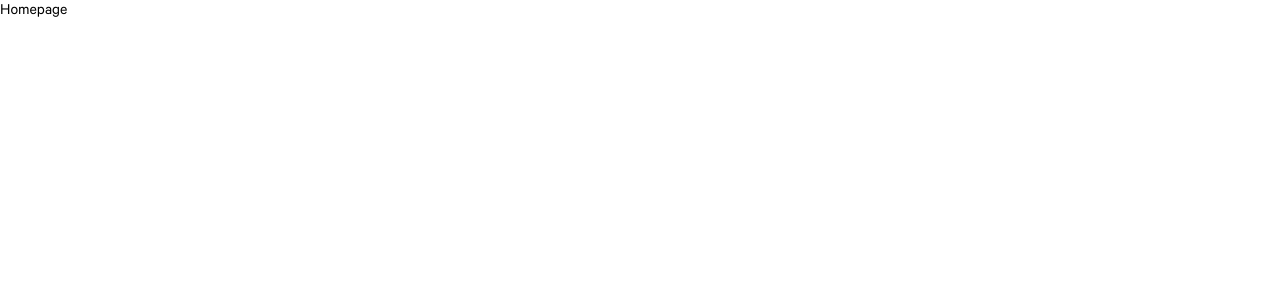
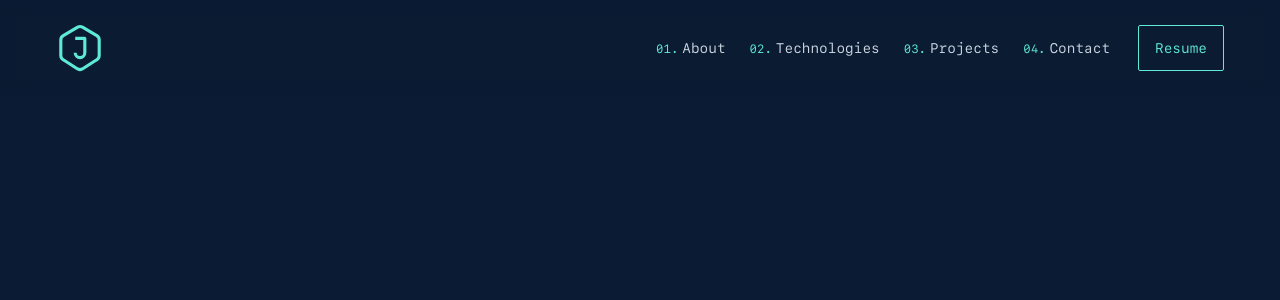
Before and after one commit to JPaulDev/personal-portfolio, a Next.js app: page / in a window 1280 px wide. Shown: the top 300 px of the page. Built offline with nearby package versions, Linux system fonts and the light colour scheme.

Commit message:
Add page header

```diff
--- /dev/null
+++ b/src/components/common/Header.tsx
@@ -0,0 +1,88 @@
+import { Logo } from '@components/icons';
+import { Link } from '@components/ui';
+import clsx from 'clsx';
+import useScrollDirection from 'hooks/useScrollDirection';
+import { useEffect, useState } from 'react';
+
+interface NavLink {
+  name: string;
+  href: string;
+}
+
+const NAV_LINKS = [
+  {
+    name: 'About',
+    href: '#about',
+  },
+  {
+    name: 'Technologies',
+    href: '#technologies',
+  },
+  {
+    name: 'Projects',
+    href: '#projects',
+  },
+  {
+    name: 'Contact',
+    href: '#contact',
+  },
+];
+
+export default function Header() {
+  const scrollDirection = useScrollDirection();
+  const [scrolledToTop, setScrolledToTop] = useState(true);
+
+  const handleScroll = () => {
+    setScrolledToTop(window.scrollY < 30);
+  };
+
+  useEffect(() => {
+    window.addEventListener('scroll', handleScroll);
+
+    return () => {
+      window.removeEventListener('scroll', handleScroll);
+    };
+  }, []);
+
+  return (
+    <header
+      className={clsx(
+        'fixed flex w-full items-center bg-[#0b1b33d0] px-6 backdrop-blur transition-all duration-500 md:px-8 lg:px-14',
+        !scrolledToTop && scrollDirection === 'up' ? 'h-20 shadow-xl' : 'h-24',
+        !scrolledToTop &&
+          scrollDirection === 'down' &&
+          '-translate-y-full shadow-xl'
+      )}
+    >
+      <nav className="flex w-full items-center justify-between">
+        <Link className="group" href="/" aria-label="Home" title="Home">
+          <Logo className="stroke-teal-300 group-hover:fill-teal-300/10 group-focus:fill-teal-300/10" />
+        </Link>
+
+        <div className="hidden items-center font-mono text-sm md:flex">
+          <ol className="flex gap-2 [counter-reset:section]">
+            {NAV_LINKS.map((link: NavLink) => (
+              <li key={link.name}>
+                <Link
+                  className="block p-2 text-slate-300 transition-colors [counter-increment:section] before:mr-1 before:text-xs before:text-teal-300 before:content-['0'counter(section)'.'] hover:text-teal-300 focus:text-teal-300"
+                  href={link.href}
+                  scroll={false}
+                >
+                  {link.name}
+                </Link>
+              </li>
+            ))}
+          </ol>
+
+          <Link
+            className="ml-5 rounded-sm border border-teal-300 py-3 px-4 text-teal-300 transition-colors hover:bg-teal-300/10 focus:bg-teal-300/10"
+            href="/resume.pdf"
+            target="_blank"
+          >
+            Resume
+          </Link>
+        </div>
+      </nav>
+    </header>
+  );
+}
--- /dev/null
+++ b/src/components/common/index.ts
@@ -0,0 +1 @@
+export { default as Header } from './Header';
--- /dev/null
+++ b/src/components/icons/Logo.tsx
@@ -0,0 +1,22 @@
+import { ComponentPropsWithoutRef } from 'react';
+
+export default function Logo(props: ComponentPropsWithoutRef<'svg'>) {
+  return (
+    <svg
+      xmlns="http://www.w3.org/2000/svg"
+      width="48"
+      height="48"
+      viewBox="0 0 20 20"
+      strokeWidth="1.3"
+      stroke="currentColor"
+      fill="none"
+      role="img"
+      strokeLinejoin="round"
+      {...props}
+    >
+      <path fill="none" stroke="none" d="M0 0h24v24H0z" />
+      <path d="M17 4.873a2 2 0 0 1 1 1.747v6.536a2 2 0 0 1 -1.029 1.748l-6 3.833a2 2 0 0 1 -1.942 0l-6 -3.833a2 2 0 0 1 -1.029 -1.747v-6.537a2 2 0 0 1 1.029 -1.748l6 -3.572a2.056 2.056 0 0 1 2 0l6 3.573h-.029z" />
+      <path fill="none" d="M8 6h4v6a2 2 0 1 1 -4 0" />
+    </svg>
+  );
+}
--- /dev/null
+++ b/src/components/icons/index.ts
@@ -0,0 +1 @@
+export { default as Logo } from './Logo';
--- /dev/null
+++ b/src/components/ui/Link.tsx
@@ -0,0 +1,44 @@
+import NextLink, { LinkProps } from 'next/link';
+import { ComponentPropsWithoutRef } from 'react';
+
+export default function Link({
+  href,
+  target,
+  rel,
+  className,
+  children,
+  ...rest
+}: LinkProps & ComponentPropsWithoutRef<'a'>) {
+  // Links are external if they start with http or https.
+  const isExternal = href.match(/(^http|^mailto)/i);
+  let linkTarget = target;
+
+  // By default, any external links should open in a new tab.
+  if (typeof linkTarget === 'undefined') {
+    linkTarget = isExternal ? '_blank' : '_self';
+  }
+
+  const safeRel = linkTarget === '_blank' ? 'noopener noreferrer' : rel;
+
+  return isExternal ? (
+    <a
+      className={className}
+      href={href}
+      rel={safeRel}
+      target={linkTarget}
+      {...rest}
+    >
+      {children}
+    </a>
+  ) : (
+    <NextLink
+      className={className}
+      href={href}
+      rel={safeRel}
+      target={linkTarget}
+      {...rest}
+    >
+      {children}
+    </NextLink>
+  );
+}
--- /dev/null
+++ b/src/components/ui/index.ts
@@ -0,0 +1 @@
+export { default as Link } from './Link';
--- /dev/null
+++ b/src/hooks/useScrollDirection.ts
@@ -0,0 +1,43 @@
+import { useEffect, useRef, useState } from 'react';
+
+const THRESHOLD = 0;
+
+export default function useScrollDirection() {
+  const [scrollDirection, setScrollDirection] = useState<'up' | 'down'>('up');
+  const blocking = useRef(false);
+  const prevScrollY = useRef(0);
+
+  useEffect(() => {
+    prevScrollY.current = window.scrollY;
+
+    const updateScrollDirection = () => {
+      const { scrollY } = window;
+
+      if (Math.abs(scrollY - prevScrollY.current) >= THRESHOLD) {
+        const newScrollDirection =
+          scrollY > prevScrollY.current ? 'down' : 'up';
+
+        setScrollDirection(newScrollDirection);
+
+        prevScrollY.current = scrollY > 0 ? scrollY : 0;
+      }
+
+      blocking.current = false;
+    };
+
+    const handleScroll = () => {
+      if (!blocking.current) {
+        blocking.current = true;
+        window.requestAnimationFrame(updateScrollDirection);
+      }
+    };
+
+    window.addEventListener('scroll', handleScroll);
+
+    return () => {
+      window.removeEventListener('scroll', handleScroll);
+    };
+  }, [scrollDirection]);
+
+  return scrollDirection;
+}
--- a/src/pages/index.tsx
+++ b/src/pages/index.tsx
@@ -1,3 +1,4 @@
+import { Header } from '@components/common';
 import Head from 'next/head';
 
 export default function Home() {
@@ -6,7 +7,7 @@ export default function Home() {
       <Head>
         <title>Jonathan Watson</title>
       </Head>
-      <div>Homepage</div>
+      <Header />
     </>
   );
 }
--- a/src/styles/globals.css
+++ b/src/styles/globals.css
@@ -3,7 +3,33 @@
 @tailwind utilities;
 
 @layer base {
+  :root {
+    --navy: #0b1b33;
+    --slate: #495670;
+  }
+
+  html {
+    scroll-behavior: smooth;
+    scrollbar-width: thin;
+    scrollbar-color: var(--slate) var(--navy);
+  }
+
+  ::-webkit-scrollbar {
+    width: 12px;
+  }
+
+  ::-webkit-scrollbar-track {
+    background: var(--navy);
+  }
+
+  ::-webkit-scrollbar-thumb {
+    background-color: var(--slate);
+    border: 3px solid var(--navy);
+    border-radius: 10px;
+  }
+
   #__next {
     min-height: 100vh;
+    background-color: var(--navy);
   }
 }
--- a/tsconfig.json
+++ b/tsconfig.json
@@ -16,7 +16,8 @@
     "jsx": "preserve",
     "incremental": true,
     "paths": {
-      "@styles/*": ["styles/*"]
+      "@styles/*": ["styles/*"],
+      "@components/*": ["components/*"]
     }
   },
   "include": ["next-env.d.ts", "**/*.ts", "**/*.tsx"],
```
